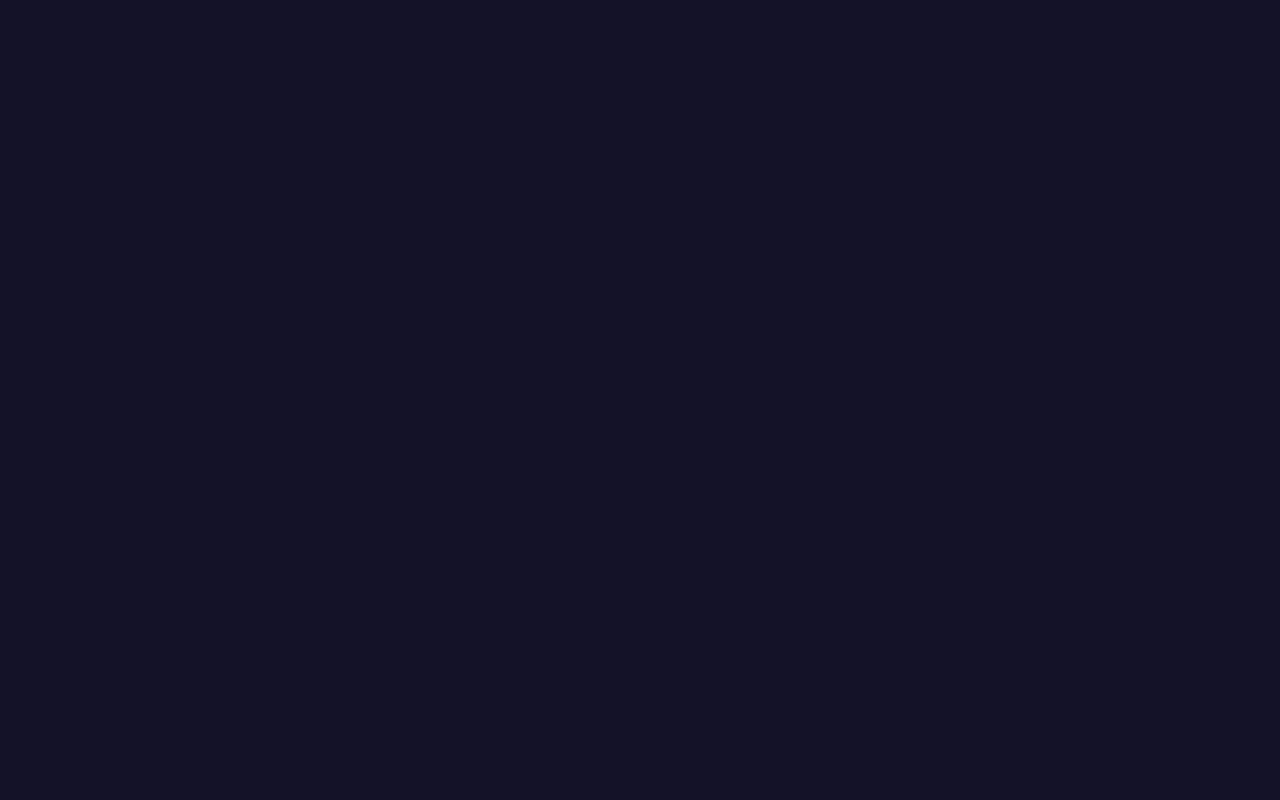
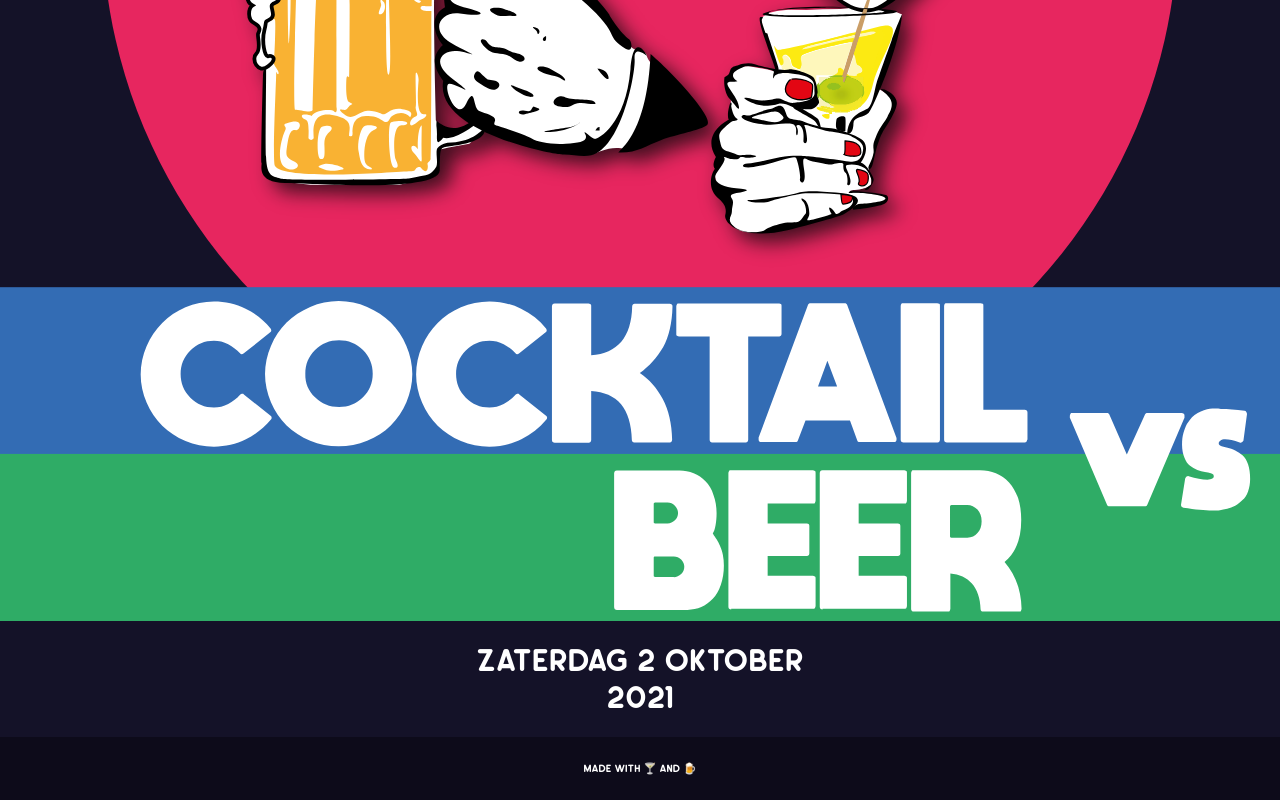
Before and after one commit to Cocktail-vs-Beer/frontend, a Next.js app: page / in a window 1280 px wide. Shown: the part 723-1523 px from the top of the page. Before the commit the page ends 800 px from the top, so only its background shows below. Built offline with nearby package versions, Linux system fonts and the light colour scheme.

Commit message:
basic hero structure

```diff
--- /dev/null
+++ b/next.config.js
@@ -0,0 +1,10 @@
+module.exports = {
+  webpack(config) {
+    config.module.rules.push({
+      test: /\.svg$/,
+      use: ["@svgr/webpack"],
+    });
+
+    return config;
+  },
+};
--- a/src/components/Hero/index.tsx
+++ b/src/components/Hero/index.tsx
@@ -1,7 +1,17 @@
 import React from "react";
+import LogoCocktail from "../../../public/images/LogoCocktail.svg";
 
 const Hero = () => {
-  return <section></section>;
+  return (
+    <section className="c-hero">
+      <LogoCocktail className="c-hero__logo" />
+      <h1>
+        zaterdag 2 oktober
+        <br />
+        2021
+      </h1>
+    </section>
+  );
 };
 
 export default Hero;
--- a/src/pages/index.tsx
+++ b/src/pages/index.tsx
@@ -3,11 +3,13 @@ import Image from "next/image";
 import React from "react";
 import Navbar from "../components/Navbar";
 import Footer from "../components/Footer";
+import Hero from "../components/Hero";
 
 export default function Home() {
   return (
     <>
       <Navbar />
+      <Hero />
       <Footer />
     </>
   );
--- /dev/null
+++ b/src/styles/components/hero.scss
@@ -0,0 +1,10 @@
+.c-hero {
+    display: flex;
+    flex-direction: column;
+    align-items: center;
+    &__logo {
+    }
+}
+.c-hero > h1 {
+    text-align: center;
+}
--- a/src/styles/screen.scss
+++ b/src/styles/screen.scss
@@ -10,5 +10,6 @@
 // Components
 @import "./components/footer.scss";
 @import "./components/navbar.scss";
+@import "./components/hero.scss";
 
 // Objects
```
